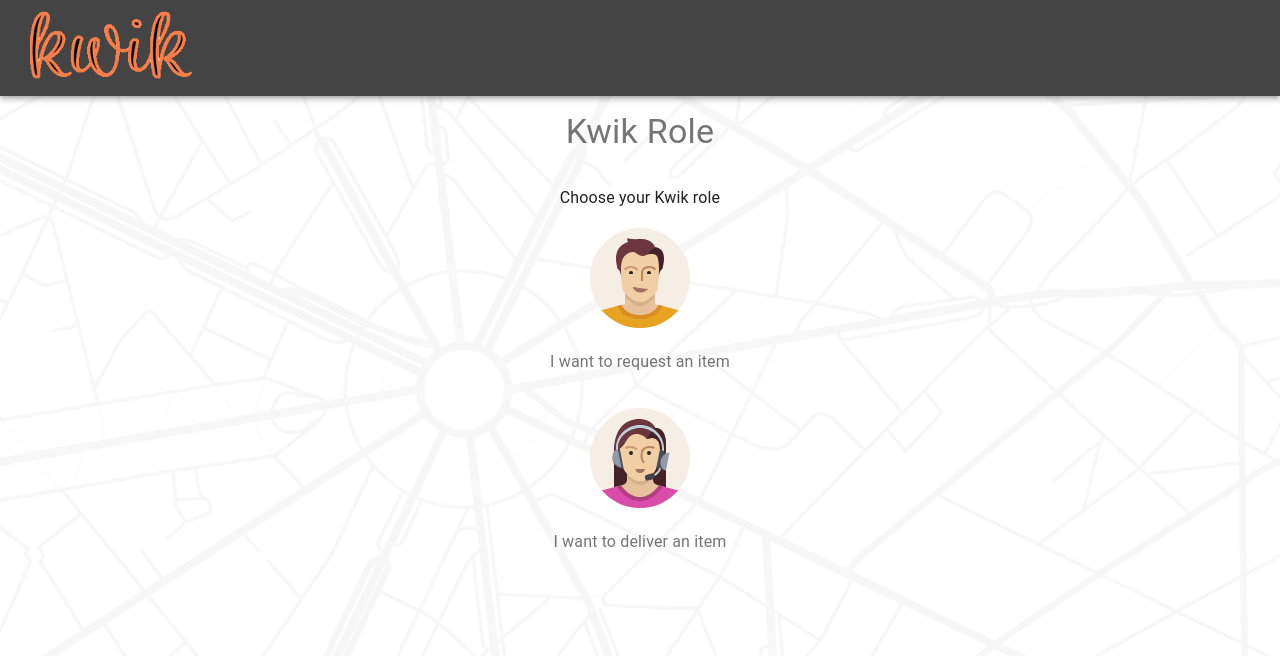
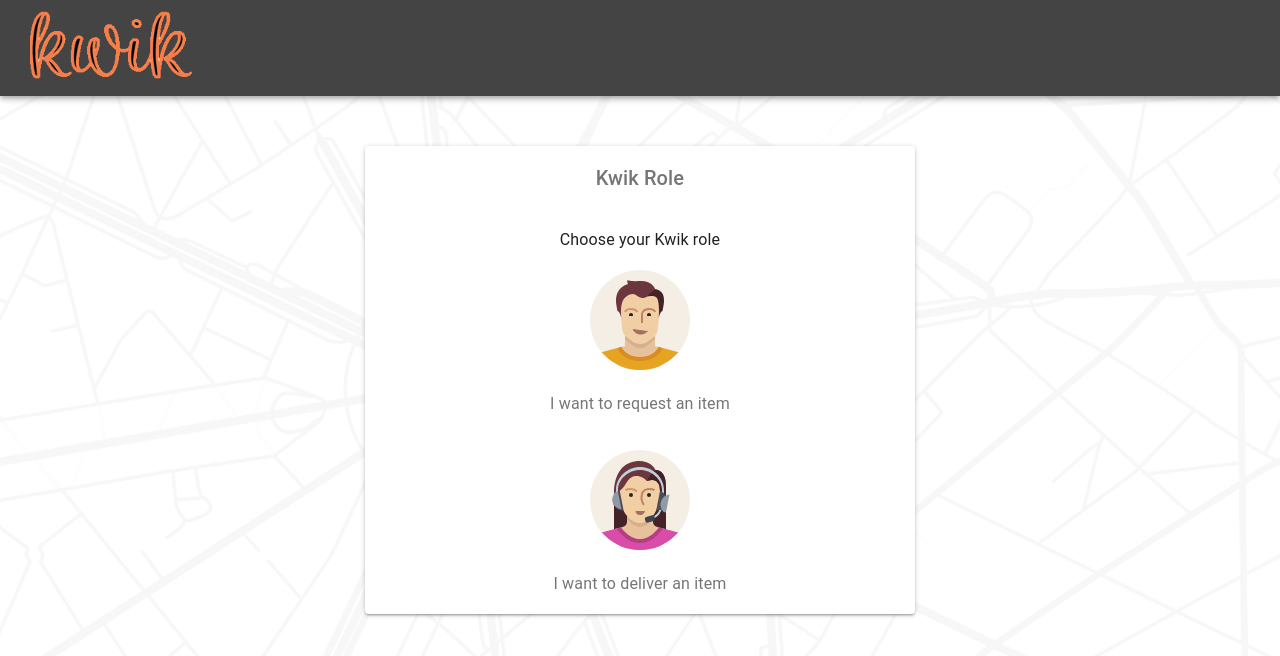
Before and after one commit to kyleyu96/kwik, a React (Create React App) app: page /Role in a window 1280 px wide. Shown: the top 656 px of the page. Built offline with nearby package versions, Linux system fonts and the light colour scheme.

Commit message:
restyle map and role

```diff
--- a/src/components/Role.js
+++ b/src/components/Role.js
@@ -3,6 +3,7 @@
 import Typography from "@material-ui/core/Typography";
 import Grid from "@material-ui/core/Grid";
 import { withStyles } from "@material-ui/core/styles";
+import Paper from "@material-ui/core/Paper";
 
 const styles = theme => ({
     role_title: {
@@ -13,6 +14,16 @@
     role_subtitle: {
         marginBottom: theme.spacing.unit * 2,
         color: theme.palette.text.secondary
+    },
+    container: {
+        marginTop: 50,
+        minWidth: 550
+    },
+    title: {
+        marginTop: 6 * theme.spacing.unit
+    },
+    button: {
+        margin: 2 * theme.spacing.unit
     }
 });
 
@@ -22,6 +33,15 @@
 
         return (
             <Grid
+                className={classes.container}
+                container
+                spacing={24}
+                direction="column"
+                alignItems="center"
+                justify="center"
+            >
+                <Paper className={classes.paper} style={{ minWidth: 550 }}>
+                    <Grid
                         container
                         direction="column"
                         justify="center"
@@ -29,7 +49,10 @@
                         spacing={16}
                     >
                         <Grid item xs={12}>
-                    <Typography variant="h4" className={classes.role_title}>
+                            <Typography
+                                variant="h6"
+                                className={classes.role_title}
+                            >
                                 Kwik Role
                             </Typography>
                         </Grid>
@@ -71,6 +94,8 @@
                             </Typography>
                         </Grid>
                     </Grid>
+                </Paper>
+            </Grid>
         );
     }
 }
--- a/src/components/Search.js
+++ b/src/components/Search.js
@@ -50,7 +50,7 @@
                 alignItems="center"
                 justify="center"
             >
-                <Paper className={classes.paper}>
+                <Paper className={classes.paper} style={{ minWidth: 550 }}>
                     <Grid container spacing={16}>
                         <Grid item xs={12}>
                             <Grid item xs={12} className={classes.title}>
```
Lines whose indentation alone changed are shown as unchanged.
